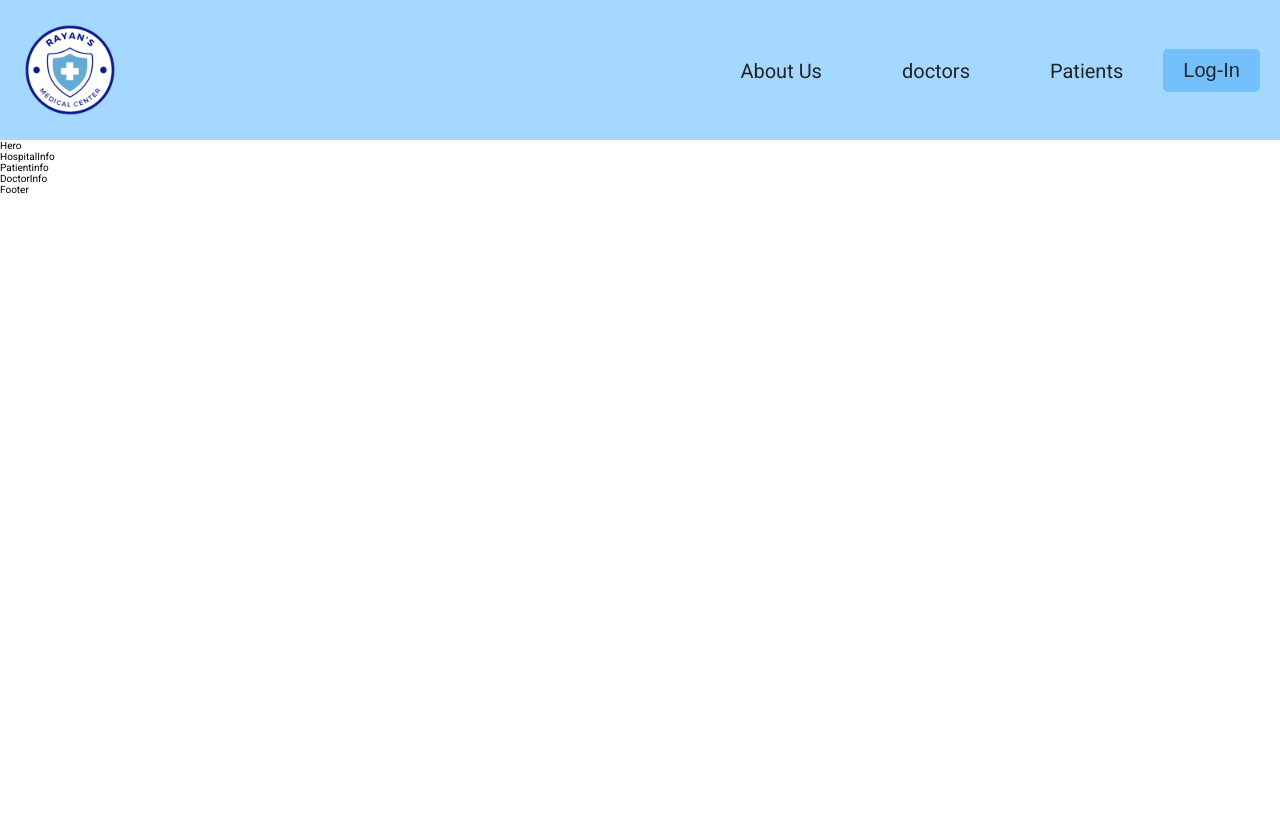
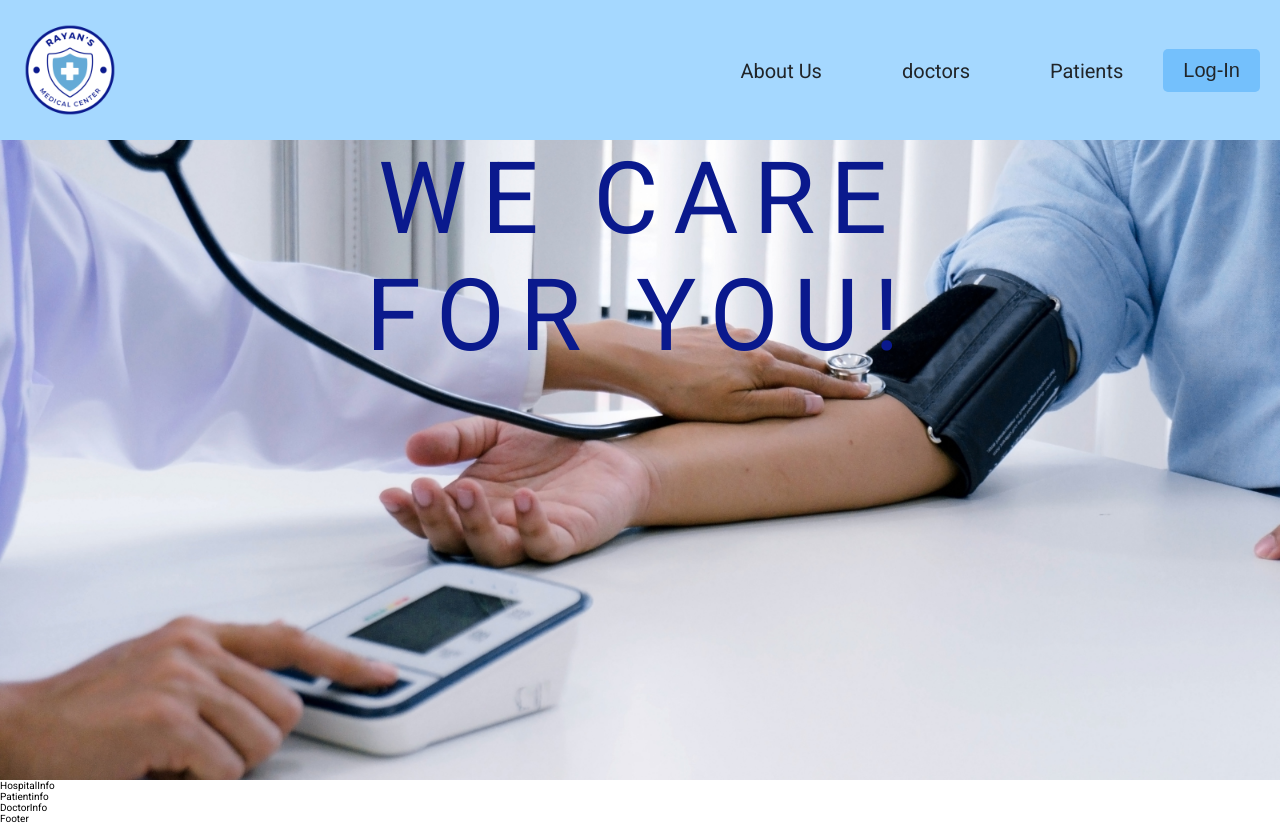
Before and after one commit to Rayan-Sarieddine/rayan_medical_center, a React (Create React App) app: page / in a window 1280 px wide. Before the commit the page ends 800 px from the top, so only its background shows below. Built offline with nearby package versions, Linux system fonts and the light colour scheme; the HTML template or start-up script is replaced by a standard one.

Commit message:
implemented hero

```diff
--- a/src/Pages/LandingPage/Components/Hero/Hero.css
+++ b/src/Pages/LandingPage/Components/Hero/Hero.css
@@ -0,0 +1,39 @@
+.hero {
+  background-image: url(../images/hero.png);
+  background-size: cover;
+  background-repeat: no-repeat;
+  height: 80vh;
+}
+.hero h1,
+.hero p {
+  font-size: 10rem;
+  font-weight: 400;
+  text-transform: uppercase;
+  color: #0a198d;
+  letter-spacing: 15px;
+  text-align: center;
+}
+.hero h1 {
+  animation: slideRight 1s ease-in-out forwards;
+}
+.hero p {
+  animation: slideLeft 1s ease-in-out forwards;
+}
+@keyframes slideRight {
+  0% {
+    transform: translateX(100%);
+  }
+
+  100% {
+    transform: translateX(0%);
+  }
+}
+@keyframes slideLeft {
+  0% {
+    transform: translateX(-100%);
+  }
+
+  100% {
+    transform: translateX(0%);
+  }
+}
--- a/src/Pages/LandingPage/Components/Hero/Hero.js
+++ b/src/Pages/LandingPage/Components/Hero/Hero.js
@@ -1,7 +1,12 @@
 import React from "react";
 import "./Hero.css";
 function Hero() {
-  return <div>Hero</div>;
+  return (
+    <div className="hero">
+      <h1>WE CARE</h1>
+      <p>for you!</p>
+    </div>
+  );
 }
 
 export default Hero;
```
Also changed, not shown: src/Pages/LandingPage/Components/images/hero.png (added).
